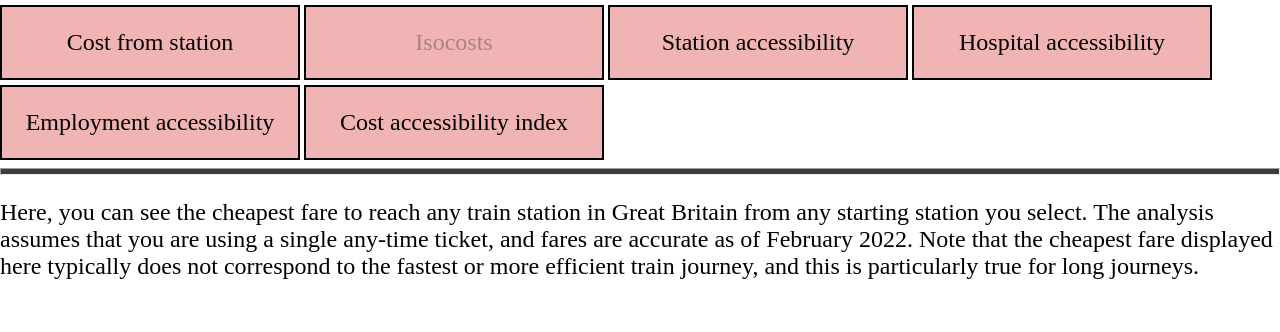
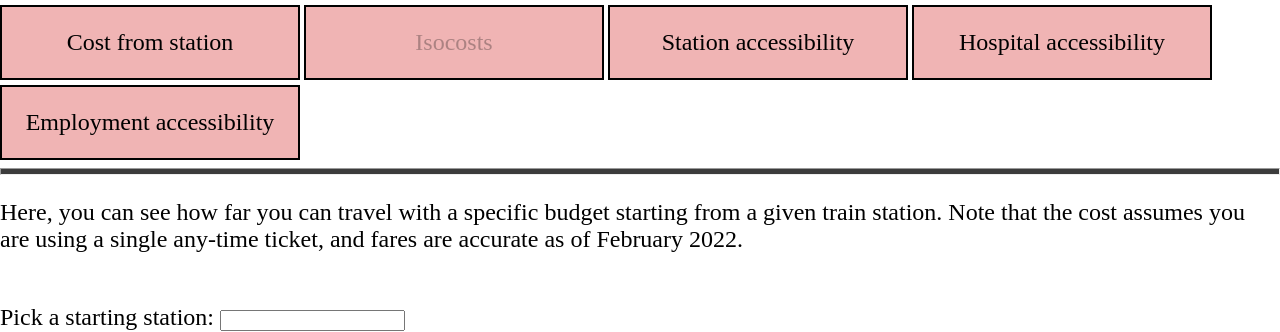
Before and after one commit to FedericoBotta/railfares, a Flask app: template dashboard/templates/isocost.html in a window 1280 px wide. Shown: the top 332 px of the page. Run offline with Flask 2, Linux system fonts and the light colour scheme; the template is opened without the code that fills it: most values are stand-ins (such as "Sample title", 1, 10 or a date in 2020); parts of the project's set-up code (start-up, migrations or seed data) failed here and were passed over; some libraries are stand-ins or nearby versions.

Commit message:
Updated dashboard

```diff
--- a/dashboard/templates/employment_metrics.html
+++ b/dashboard/templates/employment_metrics.html
@@ -34,10 +34,11 @@
 <button class = "main-button" type="button" onclick="location.href= {{ url_for('station_metrics') }}">Station accessibility</button>
 <button class = "main-button" type="button" onclick="location.href= {{ url_for('hospital_metrics') }}">Hospital accessibility</button>
 <button class = "main-button" type="button" onclick="location.href= {{ url_for('employment_metrics') }}" disabled>Employment accessibility</button>
-<button class = "main-button" type="button" onclick="location.href= {{ url_for('cost_exclusion_index') }}">Cost accessibility index</button>
+<!--<button class = "main-button" type="button" onclick="location.href= {{ url_for('cost_exclusion_index') }}">Cost accessibility index</button>-->
 <hr class = "main-sep-line">
 
 <p style = "font-size: 24px" "font-family: MyriadPro"> Here, you can see some basic metrics of how many employment centres you can travel to starting from different stations with a given, fixed, budget. Note that we consider an employment centre to be accessible by train if there is a station within a 5km radius circle centred on it.
+Also note that the cost assumes you are using a single any-time ticket, and fares are accurate as of February 2022.
 <br><br>
 First, select the budget (£):
 <select id="dropdown-budget" method="GET" action="/">
--- a/dashboard/templates/hospital_metrics.html
+++ b/dashboard/templates/hospital_metrics.html
@@ -34,10 +34,11 @@
 <button class = "main-button" type="button" onclick="location.href= {{ url_for('station_metrics') }}">Station accessibility</button>
 <button class = "main-button" type="button" onclick="location.href= {{ url_for('hospital_metrics') }}" disabled>Hospital accessibility</button>
 <button class = "main-button" type="button" onclick="location.href= {{ url_for('employment_metrics') }}">Employment accessibility</button>
-<button class = "main-button" type="button" onclick="location.href= {{ url_for('cost_exclusion_index') }}">Cost accessibility index</button>
+<!--<button class = "main-button" type="button" onclick="location.href= {{ url_for('cost_exclusion_index') }}">Cost accessibility index</button>-->
 <hr class = "main-sep-line">
 
 <p style = "font-size: 24px" "font-family: MyriadPro"> Here, you can see some basic metrics of how many hospitals you can travel to starting from different stations with a given, fixed, budget. Note that we consider an hospital to be accessible by train if there is a station within a 5km radius circle centred on the hospital.
+Also note that the cost assumes you are using a single any-time ticket, and fares are accurate as of February 2022.
 <br><br>
 First, select the budget (£):
 <select id="dropdown-budget" method="GET" action="/">
--- a/dashboard/templates/index.html
+++ b/dashboard/templates/index.html
@@ -34,7 +34,7 @@
 <button class = "main-button" type="button" onclick="location.href= {{ url_for('station_metrics') }}">Station accessibility</button>
 <button class = "main-button" type="button" onclick="location.href= {{ url_for('hospital_metrics') }}">Hospital accessibility</button>
 <button class = "main-button" type="button" onclick="location.href= {{ url_for('employment_metrics') }}">Employment accessibility</button>
-<button class = "main-button" type="button" onclick="location.href= {{ url_for('cost_exclusion_index') }}">Cost accessibility index</button>
+<!--<button class = "main-button" type="button" onclick="location.href= {{ url_for('cost_exclusion_index') }}">Cost accessibility index</button>-->
 <hr class = "main-sep-line">
 <p style = "font-size: 24px" "font-family: MyriadPro"> Here, you can see the cheapest fare to reach any train station in Great Britain from any starting station you select. The analysis assumes that you are using a single any-time ticket, and fares are accurate as of February 2022.
 Note that the cheapest fare displayed here typically does not correspond to the fastest or more efficient train journey, and this is particularly true for long journeys.
--- a/dashboard/templates/isocost.html
+++ b/dashboard/templates/isocost.html
@@ -34,10 +34,9 @@
 <button class = "main-button" type="button" onclick="location.href= {{ url_for('station_metrics') }}">Station accessibility</button>
 <button class = "main-button" type="button" onclick="location.href= {{ url_for('hospital_metrics') }}">Hospital accessibility</button>
 <button class = "main-button" type="button" onclick="location.href= {{ url_for('employment_metrics') }}">Employment accessibility</button>
-<button class = "main-button" type="button" onclick="location.href= {{ url_for('cost_exclusion_index') }}">Cost accessibility index</button>
+<!-- <button class = "main-button" type="button" onclick="location.href= {{ url_for('cost_exclusion_index') }}">Cost accessibility index</button>-->
 <hr class = "main-sep-line">
-<p style = "font-size: 24px" "font-family: MyriadPro"> Here, you can see the cheapest fare to reach any train station in Great Britain from any starting station you select. The analysis assumes that you are using a single any-time ticket, and fares are accurate as of February 2022.
-Note that the cheapest fare displayed here typically does not correspond to the fastest or more efficient train journey, and this is particularly true for long journeys.
+<p style = "font-size: 24px" "font-family: MyriadPro"> Here, you can see how far you can travel with a specific budget starting from a given train station. Note that the cost assumes you are using a single any-time ticket, and fares are accurate as of February 2022.
 <br><br>
 <!--
 Select a starting station
--- a/dashboard/templates/station_metrics.html
+++ b/dashboard/templates/station_metrics.html
@@ -34,10 +34,11 @@
 <button class = "main-button" type="button" onclick="location.href= {{ url_for('station_metrics') }}" disabled>Station accessibility</button>
 <button class = "main-button" type="button" onclick="location.href= {{ url_for('hospital_metrics') }}">Hospital accessibility</button>
 <button class = "main-button" type="button" onclick="location.href= {{ url_for('employment_metrics') }}">Employment accessibility</button>
-<button class = "main-button" type="button" onclick="location.href= {{ url_for('cost_exclusion_index') }}" >Cost accessibility index</button>
+<!--<button class = "main-button" type="button" onclick="location.href= {{ url_for('cost_exclusion_index') }}" >Cost accessibility index</button>-->
 <hr class = "main-sep-line">
 
 <p style = "font-size: 24px" "font-family: MyriadPro"> Here, you can see some basic metrics of how much you can travel starting from different stations with a given, fixed, budget.
+Also note that the cost assumes you are using a single any-time ticket, and fares are accurate as of February 2022.
 <br><br>
 First, select the budget (£):
 <select id="dropdown-budget" method="GET" action="/">
--- a/pyproject.toml
+++ b/pyproject.toml
@@ -12,7 +12,6 @@ matplotlib = "^3.5.2"
 odfpy = "^1.4.1"
 contextily = "^1.2.0"
 folium = "^0.12.1"
-alphashape = "^1.3.1"
 Flask = "^2.2.2"
 pygeos = "^0.12.0"
 openpyxl = "^3.0.10"
--- a/railfares/functionalities.py
+++ b/railfares/functionalities.py
@@ -6,6 +6,7 @@ import json
 import math
 from matplotlib.colors import rgb2hex
 import numpy as np
+from warnings import warn
 
 def get_lsoa_boundaries():
 
@@ -36,7 +37,7 @@ def get_lsoa_boundaries():
     return lsoa_gdf
 
 def calculate_ctrse_index(project_dir, naptan_gdf, max_dist, od_list, lsoa_gdf, budget, imd_flag):
-
+    warn('This function should not be used currently.', DeprecationWarning, stacklevel = 2)
     station_gdf = data_parsing.get_station_location(project_dir, tiploc = True)
     station_gdf = station_gdf.to_crs(epsg = 4326)
     stations = gpd.GeoDataFrame(naptan_gdf.merge(station_gdf, left_on = 'TIPLOC', right_on = 'tiploc_code', how = 'left').drop(columns = ['geometry_y', 'Easting', 'Northing'], axis = 1).rename(columns = {'geometry_x': 'geometry'})).dropna().drop_duplicates('CRS Code')
```
Also changed, not shown: 1 other file.
